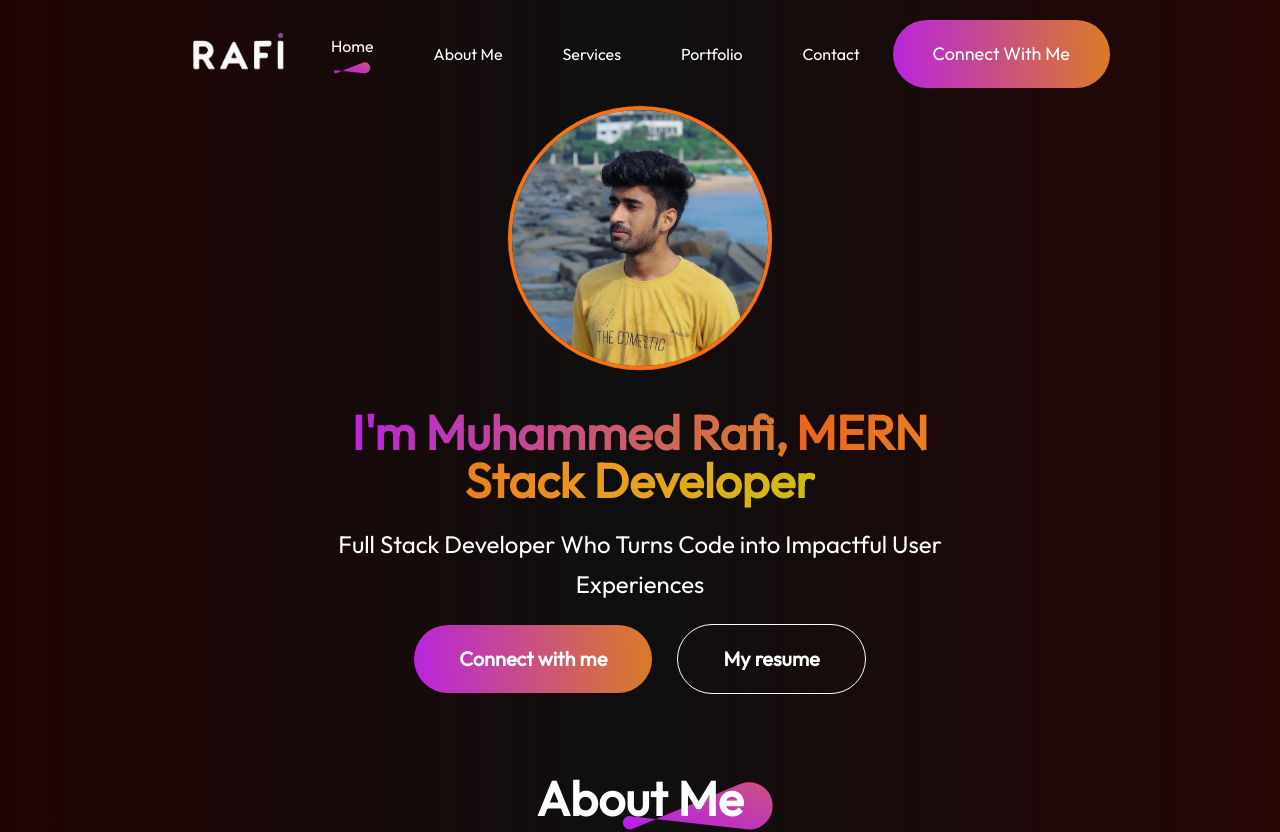
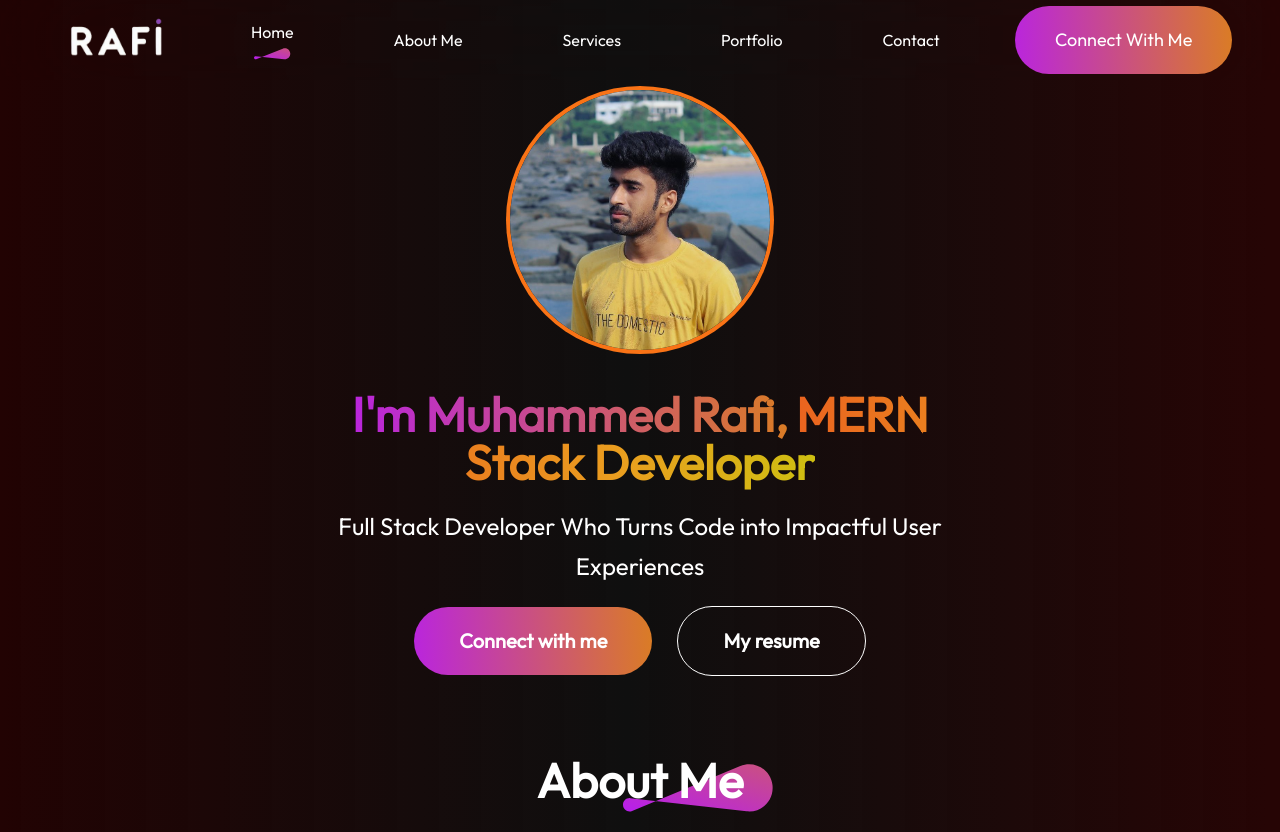
Before and after one commit to Mohd-Rafi/rafi-portfolio, a React (Vite) app: page / in a window 1280 px wide. Shown: the top 832 px of the page. Built offline with nearby package versions, Linux system fonts and the light colour scheme.

Commit message:
final commit

```diff
--- a/package.json
+++ b/package.json
@@ -18,6 +18,7 @@
     "react-dom": "^18.3.1",
     "react-ga4": "^2.1.0",
     "react-helmet": "^6.1.0",
+    "react-router-dom": "^6.26.0",
     "react-toastify": "^10.0.5"
   },
   "devDependencies": {
--- a/src/App.jsx
+++ b/src/App.jsx
@@ -7,8 +7,8 @@ import Contact from './Components/Contact/Contact';
 import Footer from './Components/Footer/Footer';
 import { Helmet } from 'react-helmet';
 import ReactGA from 'react-ga4';
+import { useEffect } from 'react';
 import './App.css';
-import { useEffect } from 'react';
 
 const App = () => {
   useEffect(() => {
--- a/src/Components/About/About.jsx
+++ b/src/Components/About/About.jsx
@@ -64,7 +64,7 @@ const About = () => {
       className="relative select-none about flex flex-col items-center justify-center gap-[80px] my-[80px] mx-[170px]  max-md:my-18 max-md:mx-8 max-md:items-start"
     >
       <Helmet>
-        <title>Muhammed Rafi Portfolio</title>
+        <title>Muhammed Rafi Nellikuzhy Portfolio</title>
         <meta name="description" content="Muhammed Rafi Nellikuzhy Portfolio" />
         <meta name="keywords" content="Muhammed Rafi Nellikuzhy Portfolio" />
       </Helmet>
--- a/src/Components/Contact/Contact.jsx
+++ b/src/Components/Contact/Contact.jsx
@@ -84,7 +84,7 @@ const Contact = () => {
       className="contact flex flex-col items-center justify-center gap-20 my-10 mx-[170px] max-md:mx-[30px] max-md:items-start"
     >
       <Helmet>
-        <title>Muhammed Rafi Portfolio</title>
+        <title>Muhammed Rafi Nellikuzhy Portfolio</title>
         <meta name="description" content="Muhammed Rafi Nellikuzhy Portfolio" />
         <meta name="keywords" content="Muhammed Rafi Nellikuzhy Portfolio" />
       </Helmet>
--- a/src/Components/Footer/Footer.jsx
+++ b/src/Components/Footer/Footer.jsx
@@ -6,7 +6,7 @@ const Footer = () => {
   return (
     <div className="footer my-[50px] mx-[170px] flex flex-col gap-7 max-md:mx-10">
       <Helmet>
-        <title>Muhammed Rafi Portfolio</title>
+        <title>Muhammed Rafi Nellikuzhy Portfolio</title>
         <meta name="description" content="Muhammed Rafi Nellikuzhy Portfolio" />
         <meta name="keywords" content="Muhammed Rafi Nellikuzhy Portfolio" />
       </Helmet>
--- a/src/Components/Hero/Hero.jsx
+++ b/src/Components/Hero/Hero.jsx
@@ -15,11 +15,11 @@ const Hero = () => {
   return (
     <div
       ref={ref}
-      className="select-none hero flex items-center flex-col gap-5 max-lg:mt-10"
+      className="pt-20 max-md:pt-1 select-none hero flex items-center flex-col gap-5 max-lg:mt-10"
       id="home"
     >
       <Helmet>
-        <title>Muhammed Rafi Portfolio</title>
+        <title>Muhammed Rafi Nellikuzhy Portfolio</title>
         <meta name="description" content="Muhammed Rafi Nellikuzhy Portfolio" />
         <meta name="keywords" content="Muhammed Rafi Nellikuzhy Portfolio" />
       </Helmet>
@@ -27,7 +27,7 @@ const Hero = () => {
         style={{ scale: yBg }}
         src="/assets/profile_pic.webp"
         alt=""
-        className=" mt-[0px] max-w-[260px] max-h-[260px] rounded-full mb-5 ease-in duration-200 max-md:hover:border-4 max-md:hover:scale-105  ring-orange-500 ring-4"
+        className=" mt-[10px] max-lg:mt-[50px] max-w-[260px] max-h-[260px] rounded-full mb-5 ease-in duration-200 max-md:hover:border-4 max-md:hover:scale-105  ring-orange-500 ring-4"
       />
       <motion.div
         className="text-center w-[50%] text-5xl font-bold max-md:w-[80%] max-md:text-3xl"
--- a/src/Components/MyWork/MyWork.jsx
+++ b/src/Components/MyWork/MyWork.jsx
@@ -10,7 +10,7 @@ const MyWork = () => {
       className="select-none mt-24 my-work flex flex-col items-center justify-center gap-20 my-10 mx-[170px] max-md:mx-8 max-md:items-start"
     >
       <Helmet>
-        <title>Muhammed Rafi Portfolio</title>
+        <title>Muhammed Rafi Nellikuzhy Portfolio</title>
         <meta name="description" content="Muhammed Rafi Nellikuzhy Portfolio" />
         <meta name="keywords" content="Muhammed Rafi Nellikuzhy Portfolio" />
       </Helmet>
--- a/src/Components/Navbar/Navbar.jsx
+++ b/src/Components/Navbar/Navbar.jsx
@@ -10,31 +10,58 @@ const Navbar = () => {
   const [isOpen, setOpen] = useState(false);
 
   const navitems = [
-    { name: 'Home', href: '#home' },
-    { name: 'About Me', href: '#about' },
-    { name: 'Services', href: '#service' },
-    { name: 'Portfolio', href: '#work' },
-    { name: 'Contact', href: '#contact' },
+    { name: 'Home', href: '#home', setmenu: 'home' },
+    { name: 'About Me', href: '#about', setmenu: 'about' },
+    { name: 'Services', href: '#service', setmenu: 'service' },
+    { name: 'Portfolio', href: '#work', setmenu: 'work' },
+    { name: 'Contact', href: '#contact', setmenu: 'contact' },
   ];
+  const variants1 = {
+    hidden: { opacity: 1, scale: 0 },
+    visible: {
+      opacity: 1,
+      scale: 1,
+      transition: {
+        delayChildren: 0.3,
+        staggerChildren: 0.2,
+      },
+    },
+  };
+
+  const variants2 = {
+    hidden: { y: 20, opacity: 0 },
+    visible: {
+      y: 0,
+      opacity: 1,
+    },
+  };
   return (
-    <div className="navbar flex items-center justify-between mx-[170px] my-[20px] max-lg:mx-[50px] max-sm:mx-2">
+    <div className="z-20 w-screen h-20 fixed top-0 backdrop-blur-3xl  flex items-center justify-around max-md:justify-between px-[10px] ">
       <Helmet>
-        <title>Muhammed Rafi Portfolio</title>
+        <title>Muhammed Rafi Nellikuzhy Portfolio</title>
         <meta name="description" content="Muhammed Rafi Nellikuzhy Portfolio" />
         <meta name="keywords" content="Muhammed Rafi Nellikuzhy Portfolio" />
       </Helmet>
+      <AnchorLink className="anchor-link" offset={50} href="#home">
         <img
           src="/assets/new-logo.png"
-        alt="/assets/new-logo.png"
+          alt=""
           className="w-32 h-12 max-md:w-24 max-md:h-9"
         />
+      </AnchorLink>
 
-      <ul className="nav-menu flex items-center gap-[60px] list-none max-md:hidden">
-        <li className="flex flex-col gap-1">
-          <AnchorLink className="anchor-link" offset={50} href="#home">
-            <p onClick={() => setMenu('home')}>Home</p>
+      <ul
+        variant={variants1}
+        initial="visible"
+        animate="hidden"
+        className="nav-menu flex items-center justify-center gap-[100px] list-none max-md:hidden"
+      >
+        {navitems.map((item, i) => (
+          <li key={i} className="flex flex-col gap-1">
+            <AnchorLink className="anchor-link" offset={50} href={item.href}>
+              <p onClick={() => setMenu(item.setmenu)}>{item.name}</p>
             </AnchorLink>
-          {menu == 'home' ? (
+            {menu == item.setmenu ? (
               <img
                 src="/assets/nav_underline.svg"
                 alt=""
@@ -44,7 +71,8 @@ const Navbar = () => {
               ''
             )}
           </li>
-        <li className="flex flex-col gap-1">
+        ))}
+        {/* <li className="flex flex-col gap-1">
           <AnchorLink className="anchor-link" offset={50} href="#about">
             <p onClick={() => setMenu('about')}>About Me</p>
           </AnchorLink>
@@ -99,21 +127,20 @@ const Navbar = () => {
           ) : (
             ''
           )}
-        </li>
+        </li> */}
       </ul>
-      <div className="nav-connect bg-gradient-custom py-[20px] px-[40px] rounded-[50px] text-lg  cursor-pointer hover:scale-105 hover:ease-in duration-200 max-xl:hidden">
+      <div className="nav-connect bg-gradient-custom py-[20px] px-[40px] rounded-[50px] text-lg cursor-pointer hover:scale-105 hover:ease-in duration-200 max-xl:hidden">
         <AnchorLink className="anchor-link" offset={50} href="#contact">
           <p className="line-clamp-1">Connect With Me</p>
         </AnchorLink>
       </div>
-
-      <div className="md:hidden fixed right-2 top-2 z-20 bg-[#3d222258] rounded">
+      <div className="md:hidden relative right-10 top-0 z-50 bg-[#3d222258] rounded">
         <Hamburger toggled={isOpen} toggle={() => setOpen(!isOpen)} />
       </div>
 
       <ul
-        className={`nav-menu-mobile fixed top-0 right-0 w-64 h-full bg-gradient-drawer rounded-tl-3xl rounded-bl-3xl transform transition-transform duration-200 ${
-          isOpen ? 'translate-x-0' : 'translate-x-full'
+        className={`nav-menu-mobile fixed top-0 right-0 w-64 h-screen bg-gradient-drawer rounded-tl-3xl rounded-bl-3xl transform transition-transform duration-200 ${
+          isOpen ? ' translate-x-0' : 'translate-x-full'
         } flex flex-col items-start p-5 gap-5 space-y-4 z-10 md:hidden`}
       >
         {navitems.map((item, i) => (
--- a/src/Components/Services/Services.jsx
+++ b/src/Components/Services/Services.jsx
@@ -31,7 +31,7 @@ const Services = () => {
       className="services flex flex-col items-center justify-center gap-[80px] my-[80px] mx-[170px] max-md:items-start max-md:gap-16 max-md:my-[20px] max-md:mx-8 select-none"
     >
       <Helmet>
-        <title>Muhammed Rafi Portfolio</title>
+        <title>Muhammed Rafi Nellikuzhy Portfolio</title>
         <meta name="description" content="Muhammed Rafi Nellikuzhy Portfolio" />
         <meta name="keywords" content="Muhammed Rafi Nellikuzhy Portfolio" />
       </Helmet>
```
Also changed, not shown: 1 other file (tests, documents, lock files or other folders). Lines whose indentation alone changed are shown as unchanged.
